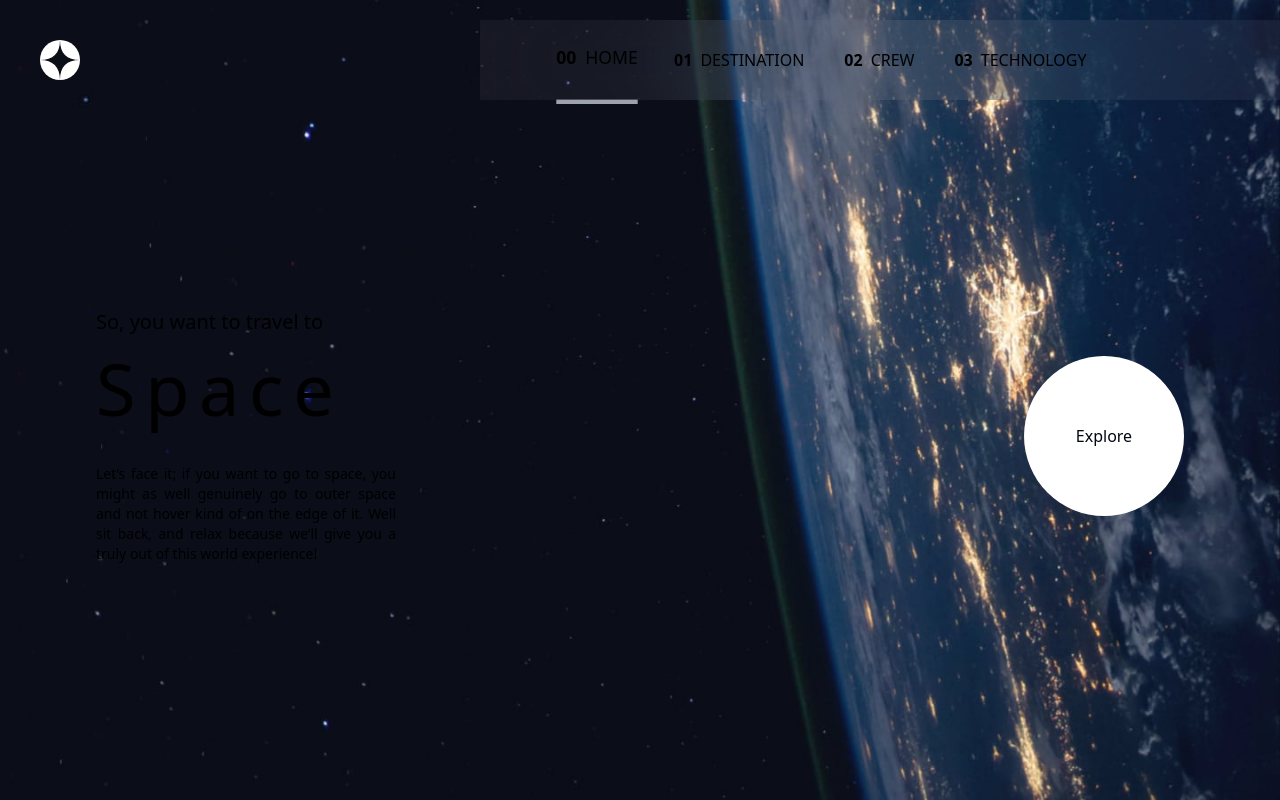
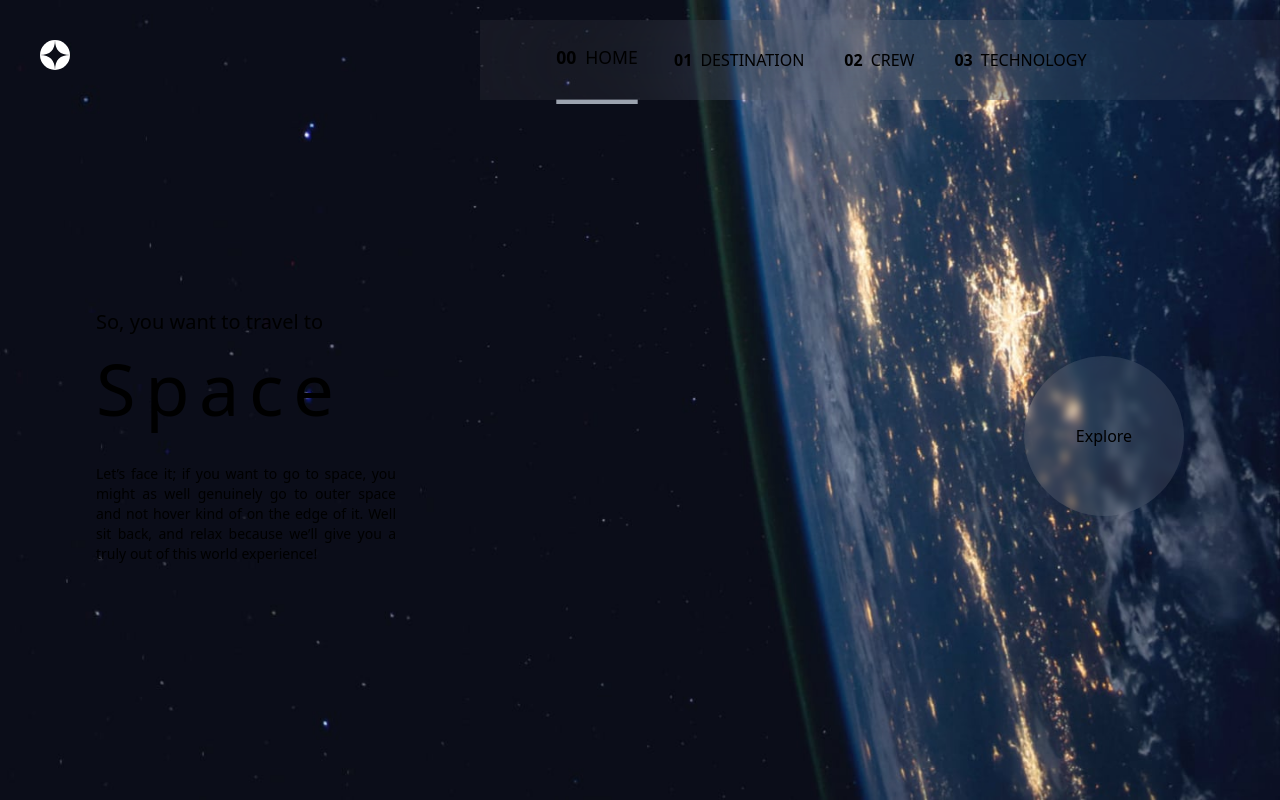
Before and after one commit to Roger2999/Space-tourist-app, a React (Vite) app: page /homepage in a window 1280 px wide. Built offline with nearby package versions, Linux system fonts and the light colour scheme.

Commit message:
correcciones minimas de estilos en logo y elemento explore

```diff
--- a/src/components/Header/Header.tsx
+++ b/src/components/Header/Header.tsx
@@ -24,8 +24,8 @@ export const Header = () => {
             alt="logo-icon"
             decoding="async"
             loading="lazy"
-            height={40}
-            width={40}
+            height={30}
+            width={30}
           />
         </figure>
         {/* hamburger button */}
--- a/src/public/pages/HomePage/HomePage.tsx
+++ b/src/public/pages/HomePage/HomePage.tsx
@@ -17,7 +17,7 @@ const HomePage = () => {
           </p>
         </article>
         <aside>
-          <div className="flex items-center justify-center w-40 h-40 bg-white rounded-full text-gray-950">
+          <div className="flex items-center justify-center w-40 h-40 bg-white/10 sm:backdrop-blur-sm rounded-full transition-all duration-100 ease hover:bg-white/10 active:scale-110 hover:scale-95">
             Explore
           </div>
         </aside>
```
